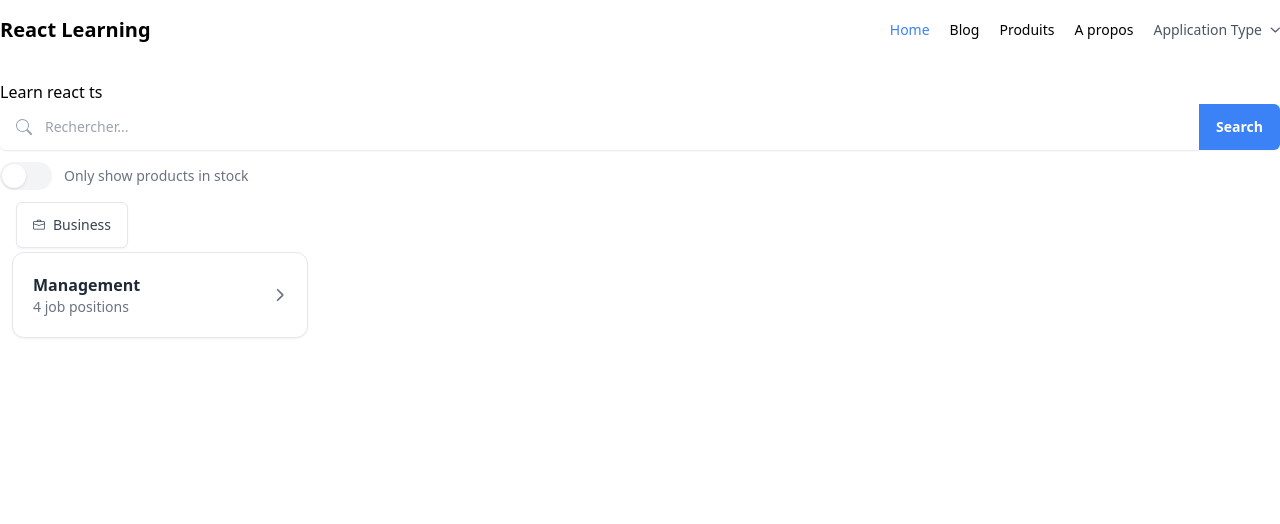
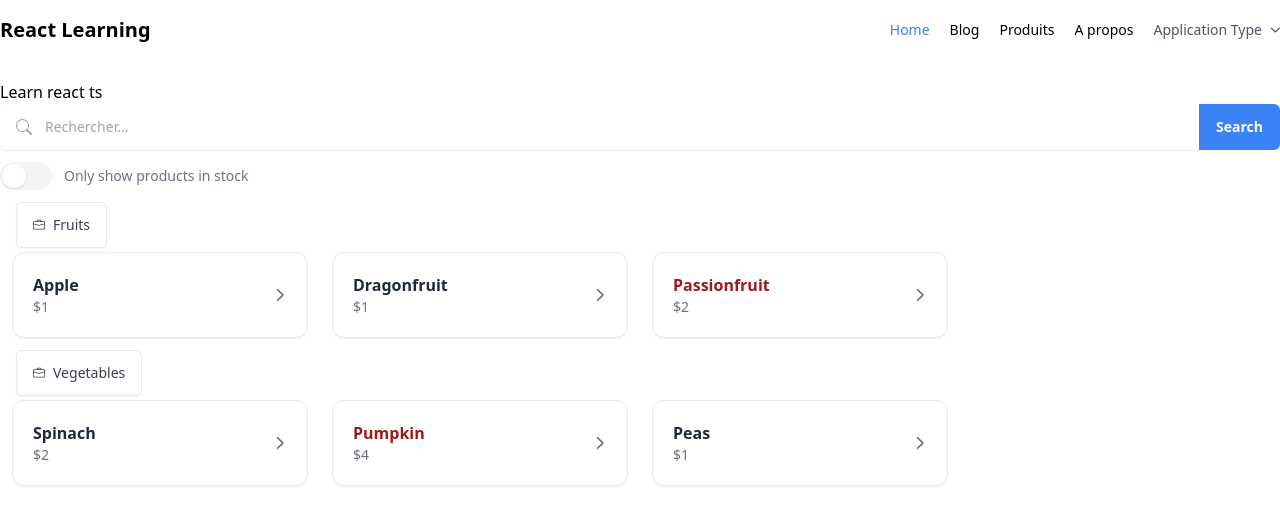
Before and after one commit to NdekoCode/react-discovery, a React (Vite) app: page /product in a window 1280 px wide. Shown: the top 524 px of the page. Built offline with nearby package versions, Linux system fonts and the light colour scheme.

Commit message:
feat: GET products and display

```diff
--- a/src/app.scss
+++ b/src/app.scss
@@ -60,3 +60,8 @@
     --tw-text-opacity: 1;
     color            : rgb(239 68 68 / var(--tw-text-opacity));
 }
+
+.text-gray-800 {
+    --tw-text-opacity: 1;
+    color            : rgb(31 41 55 / var(--tw-text-opacity));
+}
--- a/src/components/FilterableProductTable.tsx
+++ b/src/components/FilterableProductTable.tsx
@@ -1,12 +1,44 @@
-import { FunctionComponent } from "react";
+import { FormEvent, FunctionComponent, useState } from "react";
+import { PRODUCTS } from "../utils/constants";
+import { FilteredSimpleProduct, SimpleProduct } from "../utils/types";
 import ProductTable from "./ProductTable";
 import SearchBar from "./SearchBar";
 
 const FilterableProductTable: FunctionComponent = () => {
+  const [inStock, setInStock] = useState(false);
+  const handleInStock: (e: FormEvent<HTMLInputElement>) => void = (e) => {
+    setInStock(e.currentTarget.checked);
+  };
+  const products: SimpleProduct[] = PRODUCTS;
+  const filteredProducts: FilteredSimpleProduct[] = [];
+  for (const product of products) {
+    const category: string = product.category;
+    const existingCategory = filteredProducts.find(
+      (p) => p.category === category
+    );
+    if (existingCategory) {
+      existingCategory.products.push({
+        name: product.name,
+        stocked: product.stocked,
+        price: product.price,
+      });
+    } else {
+      filteredProducts.push({
+        category: category,
+        products: [
+          {
+            name: product.name,
+            stocked: product.stocked,
+            price: product.price,
+          },
+        ],
+      });
+    }
+  }
   return (
     <section>
-      <SearchBar />
-      <ProductTable />
+      <SearchBar inStock={inStock} onCheck={handleInStock} />
+      <ProductTable products={filteredProducts} />
     </section>
   );
 };
--- a/src/components/ProductCategoryRow.tsx
+++ b/src/components/ProductCategoryRow.tsx
@@ -1,6 +1,10 @@
 import { FunctionComponent } from "react";
-
-const ProductCategoryRow: FunctionComponent = () => {
+type ProductCategoryRowProps = {
+  category: string;
+};
+const ProductCategoryRow: FunctionComponent<ProductCategoryRowProps> = ({
+  category,
+}) => {
   return (
     <div className="mt-2">
       <button className="inline-flex items-center justify-center gap-2 px-4 py-3 m-1 text-sm font-medium text-gray-700 align-middle transition-all bg-white border rounded-md shadow-sm hover:bg-gray-50 focus:outline-none focus:ring-2 focus:ring-offset-2 focus:ring-offset-white focus:ring-blue-600 ">
@@ -14,7 +18,7 @@ const ProductCategoryRow: FunctionComponent = () => {
         >
           <path d="M6.5 1A1.5 1.5 0 0 0 5 2.5V3H1.5A1.5 1.5 0 0 0 0 4.5v8A1.5 1.5 0 0 0 1.5 14h13a1.5 1.5 0 0 0 1.5-1.5v-8A1.5 1.5 0 0 0 14.5 3H11v-.5A1.5 1.5 0 0 0 9.5 1h-3zm0 1h3a.5.5 0 0 1 .5.5V3H6v-.5a.5.5 0 0 1 .5-.5zm1.886 6.914L15 7.151V12.5a.5.5 0 0 1-.5.5h-13a.5.5 0 0 1-.5-.5V7.15l6.614 1.764a1.5 1.5 0 0 0 .772 0zM1.5 4h13a.5.5 0 0 1 .5.5v1.616L8.129 7.948a.5.5 0 0 1-.258 0L1 6.116V4.5a.5.5 0 0 1 .5-.5z" />
         </svg>
-        Business
+        {category}
       </button>
     </div>
   );
--- a/src/components/ProductRow.tsx
+++ b/src/components/ProductRow.tsx
@@ -1,13 +1,23 @@
-const ProductRow = () => {
+import { FunctionComponent } from "react";
+import { ProductFilter } from "../utils/types";
+
+type ProductRowProps = {
+  product: ProductFilter;
+};
+const ProductRow: FunctionComponent<ProductRowProps> = ({ product }) => {
   return (
     <article className="flex flex-col transition bg-white border shadow-sm group rounded-xl hover:shadow-md ">
       <div className="p-4 md:p-5">
         <div className="flex items-center justify-between">
           <div>
-            <h3 className="font-semibold text-gray-800 group-hover:text-blue-600 ">
-              Management
+            <h3
+              className={`font-semibold text-${
+                product.stocked ? "gray" : "red"
+              }-800 group-hover:text-blue-600`}
+            >
+              {product.name}
             </h3>
-            <p className="text-sm text-gray-500">4 job positions</p>
+            <p className="text-sm text-gray-500">{product.price}</p>
           </div>
           <div className="pl-3">
             <svg
--- a/src/components/ProductTable.tsx
+++ b/src/components/ProductTable.tsx
@@ -1,21 +1,24 @@
-import { FunctionComponent } from "react";
+import { Fragment, FunctionComponent } from "react";
+import { FilteredSimpleProduct } from "../utils/types";
 import ProductCategoryRow from "./ProductCategoryRow";
 import ProductRow from "./ProductRow";
-
-const ProductTable: FunctionComponent = () => {
+type ProductTableProps = {
+  products: FilteredSimpleProduct[];
+};
+const ProductTable: FunctionComponent<ProductTableProps> = ({ products }) => {
   return (
-    <>
-      {/* Card Section */}
-      <div className="px-3 py-10 pt-0 mx-auto">
-        {/* Grid */}
-        <ProductCategoryRow />
-        <div className="grid gap-4 sm:grid-cols-2 md:grid-cols-3 xl:grid-cols-4 sm:gap-6">
-          {/* Card */}
-          <ProductRow />
-          {/* End Card */}
-        </div>
-      </div>
-    </>
+    <div className="px-3 py-10 pt-0 mx-auto">
+      {products.map((product, index) => (
+        <Fragment key={index}>
+          <ProductCategoryRow category={product.category} />
+          <div className="grid gap-4 sm:grid-cols-2 md:grid-cols-3 xl:grid-cols-4 sm:gap-6">
+            {product.products.map((item, index) => (
+              <ProductRow key={index} product={item} />
+            ))}
+          </div>
+        </Fragment>
+      ))}
+    </div>
   );
 };
 export default ProductTable;
--- a/src/components/SearchBar.tsx
+++ b/src/components/SearchBar.tsx
@@ -1,9 +1,12 @@
-import { FunctionComponent } from "react";
-
+import { FormEvent, FunctionComponent } from "react";
+type SearchBarProps = {
+  inStock: boolean;
+  onCheck: (e: FormEvent<HTMLInputElement>) => void;
+};
 // ! ||--------------------------------------------------------------------------------||
 // ! ||                                Bar de recherche                                ||
 // ! ||--------------------------------------------------------------------------------||
-const SearchBar: FunctionComponent = () => {
+const SearchBar: FunctionComponent<SearchBarProps> = ({ inStock, onCheck }) => {
   return (
     <form action="">
       <div className="mb-3">
@@ -44,6 +47,8 @@ const SearchBar: FunctionComponent = () => {
       <div className="flex items-center">
         <input
           type="checkbox"
+          checked={inStock}
+          onChange={onCheck}
           id="hs-basic-with-description"
           className="relative shrink-0 w-[3.25rem] h-7 bg-gray-100 checked:bg-none checked:bg-blue-600 border-2 border-transparent rounded-full cursor-pointer transition-colors ease-in-out duration-200 border border-transparent ring-1 ring-transparent focus:border-blue-600 focus:ring-blue-600 ring-offset-white focus:outline-none appearance-none   \n\n  before:inline-block before:w-6 before:h-6 before:bg-white checked:before:bg-blue-200 before:translate-x-0 checked:before:translate-x-full before:shadow before:rounded-full before:transform before:ring-0 before:transition before:ease-in-out before:duration-200  :bg-blue-200"
         />
```
Also changed, not shown: src/utils/types.ts (+9 -0 lines).
